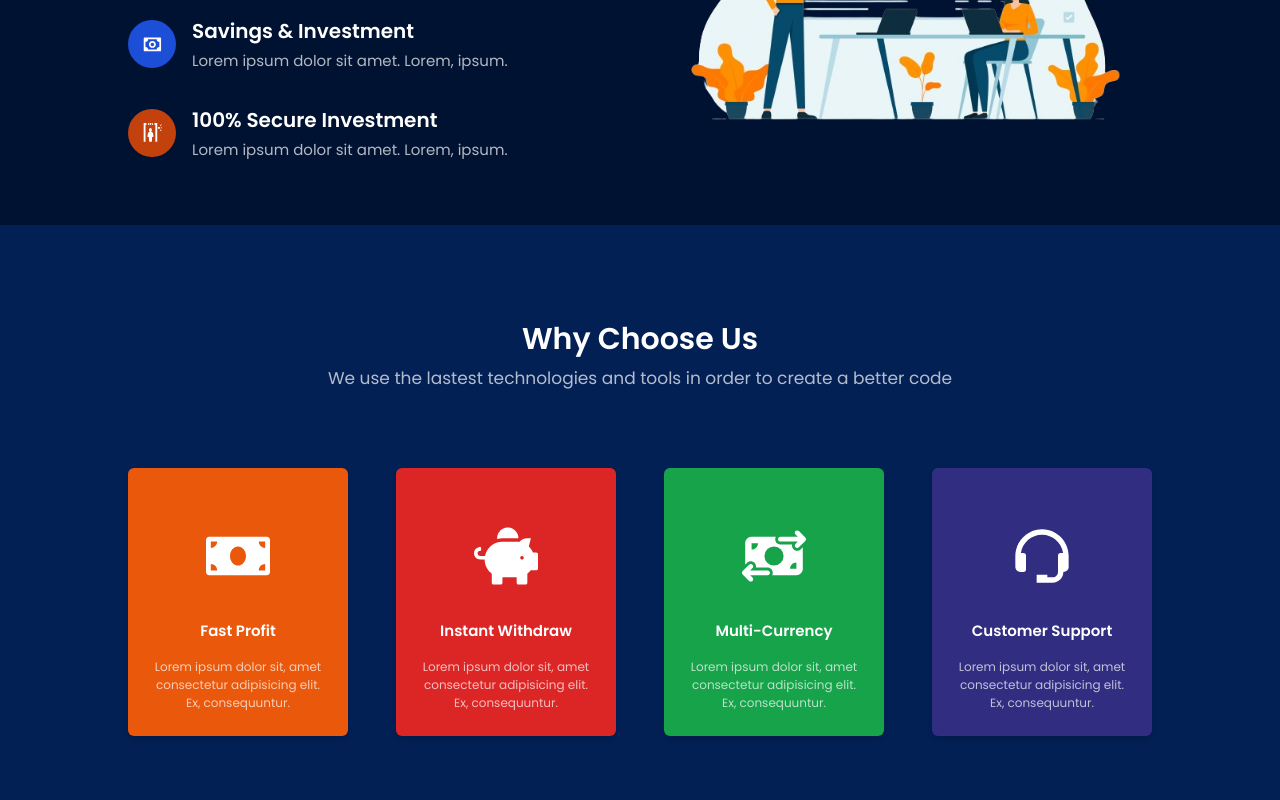
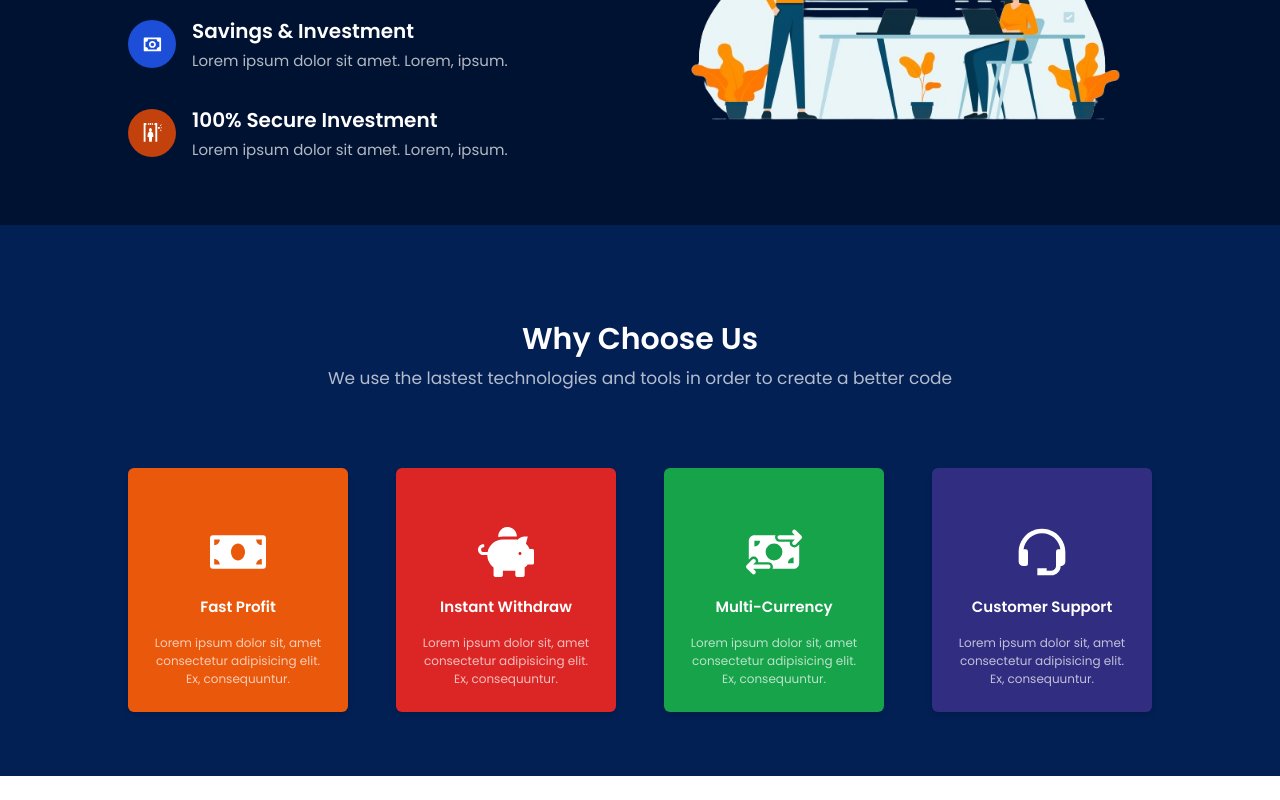
Before and after one commit to moonspark78/Invest-Project-NextJS, a Next.js app: page / in a window 1280 px wide. Shown: the part 1248-2048 px from the top of the page. After the commit the page ends 2024 px from the top, so only its background shows below. Built offline with nearby package versions, Linux system fonts and the light colour scheme.

Commit message:
:tada: working  the feature  section  :tada:

```diff
--- a/app/components/Home/Feature/Feature.tsx
+++ b/app/components/Home/Feature/Feature.tsx
@@ -14,32 +14,32 @@ const Feature = () => {
             {/* 1st feature card */}
             <div>
               <div className='p-6 cursor-pointer hover:scale-110 transition-all duration-100 bg-orange-600 rounded-md shadow-md'>
-                <FaMoneyBill className='mx-auto mt-8 w-16 h-16 text-white'/>
-                <h1 className='text-[15px] text-center text-white mt-8 mb-4 font-semibold'>Fast Profit</h1>
+                <FaMoneyBill className='mx-auto mt-8 w-14 h-14 text-white'/>
+                <h1 className='text-[15px] text-center text-white mt-4 mb-4 font-semibold'>Fast Profit</h1>
                 <p className='text-[12px] text-white text-center text-opacity-70'>Lorem ipsum dolor sit, amet consectetur adipisicing elit. Ex, consequuntur.</p>
               </div>
             </div>
             {/* 2st feature card */}
             <div>
               <div className='p-6 cursor-pointer hover:scale-110 transition-all duration-100 bg-red-600 rounded-md shadow-md'>
-                <FaPiggyBank className='mx-auto mt-8 w-16 h-16 text-white'/>
-                <h1 className='text-[15px] text-center text-white mt-8 mb-4 font-semibold'>Instant Withdraw</h1>
+                <FaPiggyBank className='mx-auto mt-8 w-14 h-14 text-white'/>
+                <h1 className='text-[15px] text-center text-white mt-4 mb-4 font-semibold'>Instant Withdraw</h1>
                 <p className='text-[12px] text-white text-center text-opacity-70'>Lorem ipsum dolor sit, amet consectetur adipisicing elit. Ex, consequuntur.</p>
               </div>
             </div>
             {/* 3st feature card */}
             <div>
               <div className='p-6 cursor-pointer hover:scale-110 transition-all duration-100 bg-green-600 rounded-md shadow-md'>
-                <FaMoneyBillTransfer className='mx-auto mt-8 w-16 h-16 text-white'/>
-                <h1 className='text-[15px] text-center text-white mt-8 mb-4 font-semibold'>Multi-Currency</h1>
+                <FaMoneyBillTransfer className='mx-auto mt-8 w-14 h-14 text-white'/>
+                <h1 className='text-[15px] text-center text-white mt-4 mb-4 font-semibold'>Multi-Currency</h1>
                 <p className='text-[12px] text-white text-center text-opacity-70'>Lorem ipsum dolor sit, amet consectetur adipisicing elit. Ex, consequuntur.</p>
               </div>
             </div>
             {/* 4st feature card */}
             <div>
               <div className='p-6 cursor-pointer hover:scale-110 transition-all duration-100 bg-indigo-900 rounded-md shadow-md'>
-                <BiSupport className='mx-auto mt-8 w-16 h-16 text-white'/>
-                <h1 className='text-[15px] text-center text-white mt-8 mb-4 font-semibold'>Customer Support</h1>
+                <BiSupport className='mx-auto mt-8 w-14 h-14 text-white'/>
+                <h1 className='text-[15px] text-center text-white mt-4 mb-4 font-semibold'>Customer Support</h1>
                 <p className='text-[12px] text-white text-center text-opacity-70'>Lorem ipsum dolor sit, amet consectetur adipisicing elit. Ex, consequuntur.</p>
               </div>
             </div>
```
